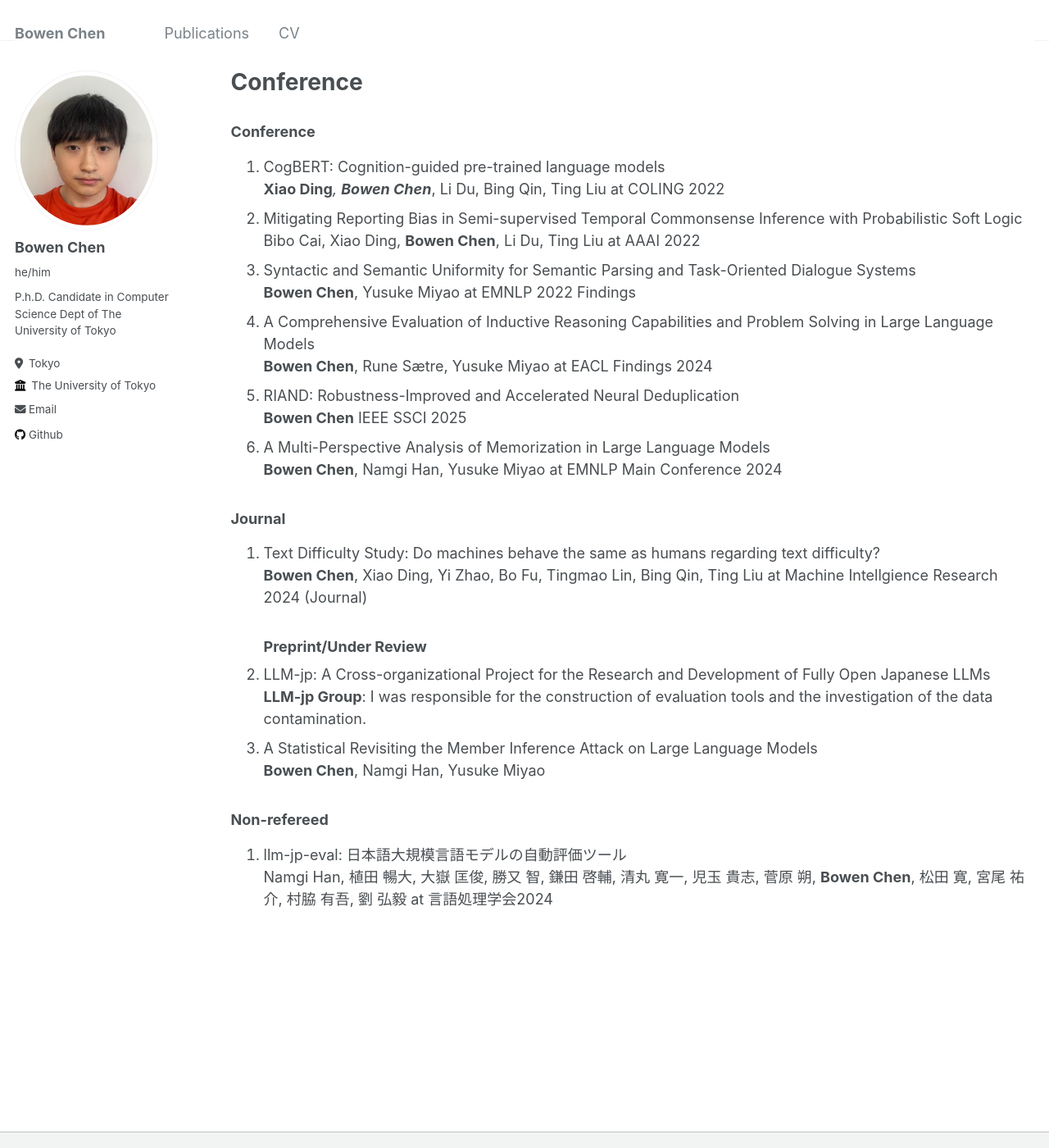
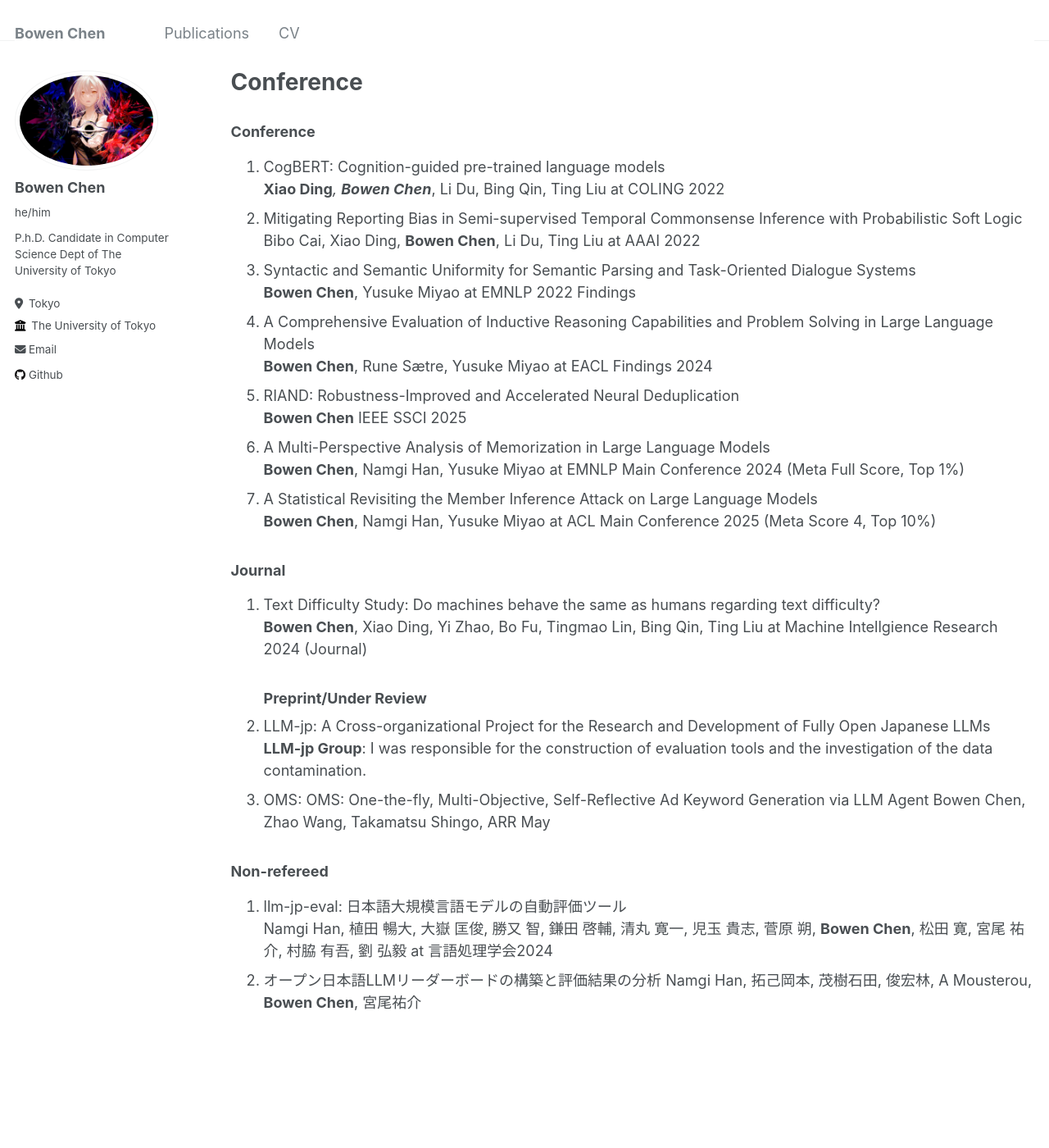
Before and after one commit to PosoSAgapo/PosoSAgapo.github.io, a Jekyll site: the page built from _pages/publications.md, in a window 1280 px wide and 1400 px high. Shown: the whole window at 82% size. Built offline with Jekyll 4.4.1, drawn with Linux system fonts in a browser that asks for light colours; our own code applies the rules of GitHub Pages for plain Markdown files.

Commit message:
update page

```diff
--- a/_config.yml
+++ b/_config.yml
@@ -21,7 +21,7 @@ repository               : "academicpages/academicpages.github.io"
 #               Additional customization can be done by editing /_includes/author-profile.html
 author:
   # Biographic information
-  avatar           : "selfie.jpg"
+  avatar           : "egoist.jpg"
   name             : "Bowen Chen"
   pronouns         : "he/him"
   bio              : "P.h.D. Candidate in Computer Science Dept of The University of Tokyo"
--- a/_pages/publications.md
+++ b/_pages/publications.md
@@ -15,7 +15,9 @@ Bibo Cai, Xiao Ding, **Bowen Chen**, Li Du, Ting Liu at AAAI 2022
 5. RIAND: Robustness-Improved and Accelerated Neural Deduplication
 **Bowen Chen** IEEE SSCI 2025
 6. A Multi-Perspective Analysis of Memorization in Large Language Models
-**Bowen Chen**, Namgi Han, Yusuke Miyao at EMNLP Main Conference 2024
+**Bowen Chen**, Namgi Han, Yusuke Miyao at EMNLP Main Conference 2024 (Meta Full Score, Top 1%)
+7. A Statistical Revisiting the Member Inference Attack on Large Language Models
+**Bowen Chen**, Namgi Han, Yusuke Miyao at ACL Main Conference 2025 (Meta Score 4, Top 10%)
 
 ### Journal
 1. Text Difficulty Study: Do machines behave the same as humans regarding text difficulty?
@@ -23,9 +25,13 @@ Bibo Cai, Xiao Ding, **Bowen Chen**, Li Du, Ting Liu at AAAI 2022
 ### Preprint/Under Review
 1. LLM-jp: A Cross-organizational Project for the Research and Development of Fully Open Japanese LLMs
 **LLM-jp Group**: I was responsible for the construction of evaluation tools and the investigation of the data contamination.
-2. A Statistical Revisiting the Member Inference Attack on Large Language Models
-**Bowen Chen**, Namgi Han, Yusuke Miyao
+2. OMS: OMS: One-the-fly, Multi-Objective, Self-Reflective Ad Keyword Generation via LLM Agent
+Bowen Chen, Zhao Wang, Takamatsu Shingo, ARR May
+
+
 
 ### Non-refereed
 1. llm-jp-eval: 日本語大規模言語モデルの自動評価ツール
 Namgi Han, 植田 暢大, 大嶽 匡俊, 勝又 智, 鎌田 啓輔, 清丸 寛一, 児玉 貴志, 菅原 朔, **Bowen Chen**, 松田 寛, 宮尾 祐介, 村脇 有吾, 劉 弘毅 at 言語処理学会2024
+2. オープン日本語LLMリーダーボードの構築と評価結果の分析
+Namgi Han, 拓己岡本, 茂樹石田, 俊宏林, A Mousterou, **Bowen Chen**, 宮尾祐介
```
Also changed, not shown: images/egoist.jpg (added), 1 other file.
